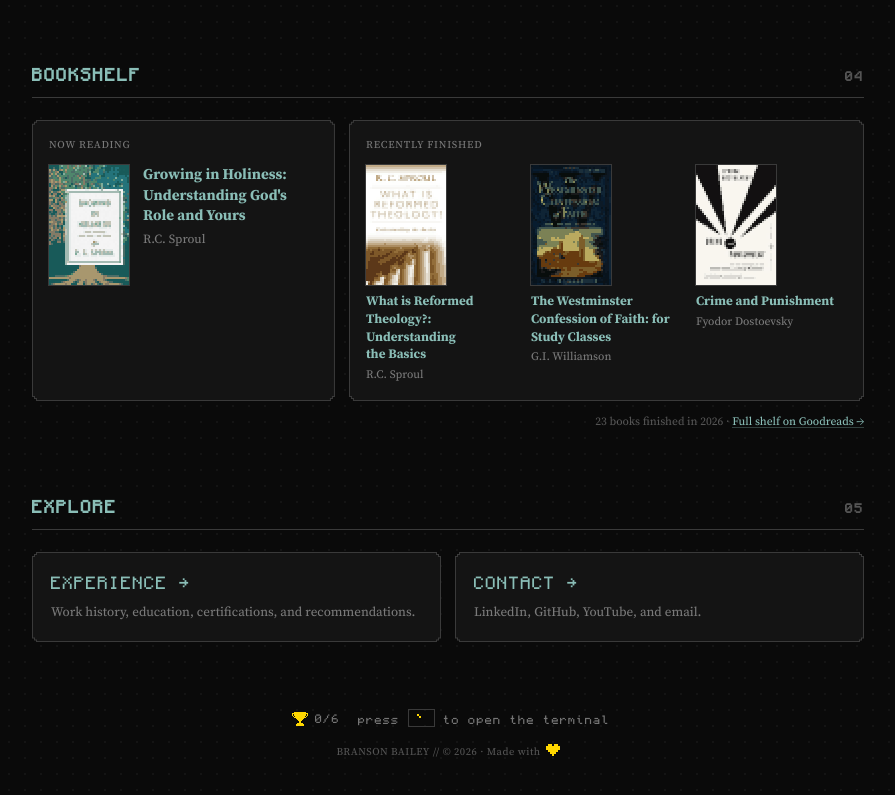
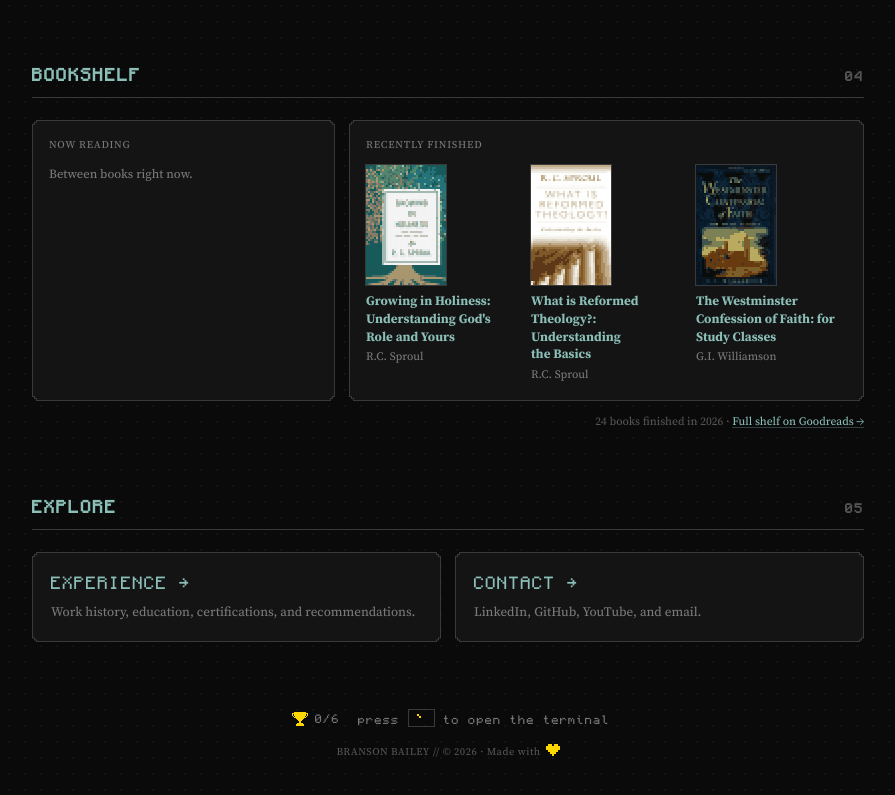
Before and after one commit to BransonBailey/bransonbailey.github.io, a plain HTML site: page about/index.html in a window 1280 px wide. Shown: the part 2507-3302 px from the top of the page, without its empty margins (192-1087 px from the left). Drawn offline with Linux system fonts and the light colour scheme.

Commit message:
Bookshelf: update from Goodreads

```diff
--- a/about/index.html
+++ b/about/index.html
@@ -83,14 +83,15 @@
   <div class="shelf">
     <div class="about-card shelf-now">
       <div class="stat-label">Now reading</div>
-      <a class="book" href="https://www.goodreads.com/book/show/46161158" rel="noopener">
-        <img class="book-cover" src="../books/46161158.png" width="80" height="120" alt="" loading="lazy">
-        <span class="book-text"><span class="book-title">Growing in Holiness: Understanding God&#x27;s Role and Yours</span><span class="book-by">R.C. Sproul</span></span>
-      </a>
+      <p class="book-by">Between books right now.</p>
     </div>
     <div class="about-card shelf-recent">
       <div class="stat-label">Recently finished</div>
       <div class="shelf-row">
+        <a class="book book-sm" href="https://www.goodreads.com/book/show/46161158" rel="noopener">
+          <img class="book-cover" src="../books/46161158.png" width="80" height="120" alt="" loading="lazy">
+          <span class="book-text"><span class="book-title">Growing in Holiness: Understanding God&#x27;s Role and Yours</span><span class="book-by">R.C. Sproul</span></span>
+        </a>
         <a class="book book-sm" href="https://www.goodreads.com/book/show/245121" rel="noopener">
           <img class="book-cover" src="../books/245121.png" width="80" height="120" alt="" loading="lazy">
           <span class="book-text"><span class="book-title">What is Reformed Theology?: Understanding the Basics</span><span class="book-by">R.C. Sproul</span></span>
@@ -99,14 +100,10 @@
           <img class="book-cover" src="../books/67818.png" width="80" height="120" alt="" loading="lazy">
           <span class="book-text"><span class="book-title">The Westminster Confession of Faith: for Study Classes</span><span class="book-by">G.I. Williamson</span></span>
         </a>
-        <a class="book book-sm" href="https://www.goodreads.com/book/show/28348" rel="noopener">
-          <img class="book-cover" src="../books/28348.png" width="80" height="120" alt="" loading="lazy">
-          <span class="book-text"><span class="book-title">Crime and Punishment</span><span class="book-by">Fyodor Dostoevsky</span></span>
-        </a>
       </div>
     </div>
   </div>
-  <p class="note shelf-note">23 books finished in 2026 &middot; <a href="https://www.goodreads.com/user/show/196218728" rel="noopener">Full shelf on Goodreads &rarr;</a></p>
+  <p class="note shelf-note">24 books finished in 2026 &middot; <a href="https://www.goodreads.com/user/show/196218728" rel="noopener">Full shelf on Goodreads &rarr;</a></p>
   <!-- reading:end -->
 
   <!-- ===================== NEXT ===================== -->
```
Also changed, not shown: books/28348.png (deleted).
